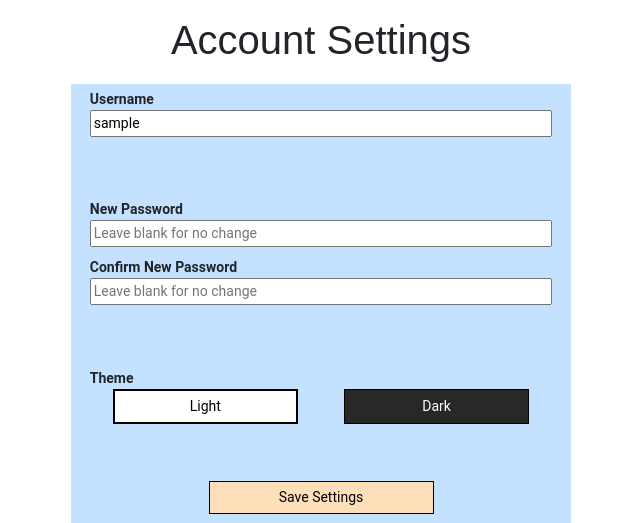
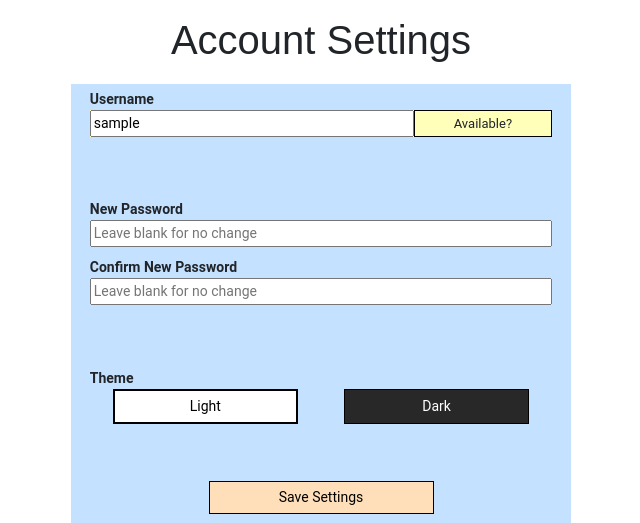
Before and after one commit to bwilkins96/Goal_e, a Django app: page /accountSettings in a window 1280 px wide. Shown: the part 55-578 px from the top of the page, without its empty margins (319-959 px from the left). Run offline with Django 4.2, Linux system fonts and the light colour scheme; a user stored in the database is signed in; tables that the repository leaves empty hold one stand-in row (values such as "Sample post"); some libraries are stand-ins or nearby versions; some web fonts are replaced.

Commit message:
check username available

```diff
--- a/goal_e_project/goal_e/static/goal_e/css/main.css
+++ b/goal_e_project/goal_e/static/goal_e/css/main.css
@@ -207,6 +207,32 @@ textarea {
 #progressBar {
   margin-top: 5px;
 }
+#usernameContainer {
+  display: flex;
+  width: 100%;
+  background-color: #ffffba;
+}
+#usernameContainer #checkAvail {
+  display: flex;
+  justify-content: center;
+  align-items: center;
+  width: 30%;
+  font-size: 13px;
+  border: 1px solid black;
+  cursor: pointer;
+}
+#usernameContainer #checkAvail:hover {
+  background-color: #ffff87;
+}
+#usernameContainer input {
+  width: 70%;
+}
+#usernameContainer .available {
+  background-color: #d4ffdd;
+}
+#usernameContainer .unavailable {
+  background-color: #ffcdd1;
+}
 #cancelBtn {
   margin: 0 0 0 5%;
   font-size: 12px;
@@ -343,7 +369,7 @@ header #logo {
   color: #212529;
   z-index: 1;
 }
-#navMenu #username {
+#navMenu #usernameDisplay {
   font-weight: bold;
   margin: 0 5px;
 }
--- a/goal_e_project/goal_e/static/goal_e/css/main.less
+++ b/goal_e_project/goal_e/static/goal_e/css/main.less
@@ -267,6 +267,38 @@ textarea {
     margin-top: 5px;
 }
 
+#usernameContainer {
+    display: flex;
+    width: 100%;
+    background-color: @yellow;
+
+    #checkAvail {
+        display: flex;
+        justify-content: center;
+        align-items: center;
+        width: 30%;
+        font-size: 13px;
+        border: 1px solid black;
+        cursor: pointer;
+
+        &:hover {
+            background-color: darken(@yellow, 10%);
+        }
+    }
+
+    input {
+        width: 70%;
+    }
+
+    .available {
+        background-color: lighten(@green, @ligthenPerc);
+    }
+
+    .unavailable {
+        background-color: lighten(@red, @ligthenPerc);
+    }
+}
+
 #cancelBtn {
     margin: 0 0 0 5%;
     font-size: 12px;
@@ -433,7 +465,7 @@ header {
     color: @textBlack;
     z-index: 1;
 
-    #username {
+    #usernameDisplay {
         font-weight: bold;
         margin: 0 5px;
     }
--- a/goal_e_project/goal_e/static/goal_e/js/utils.js
+++ b/goal_e_project/goal_e/static/goal_e/js/utils.js
@@ -87,7 +87,7 @@ async function markGoalComplete(id) {
     updatePointsDisplay(responseData);
 }
 
-// Signup form validation
+// Signup / account settings form validation
 function clearMessage(msgId) {
     message = document.getElementById(msgId);
 
@@ -116,3 +116,27 @@ function validatePasswords(e, msgId) {
         handleNonMatchingPasswords(msgId);
     }
 }
+
+function removeAvailableClasses() {
+    const usernameInput = document.getElementById('username');
+    usernameInput.classList.remove('available');
+    usernameInput.classList.remove('unavailable');
+}
+
+async function checkUsernameAvailable() {
+    const usernameInput = document.getElementById('username');
+    const username = usernameInput.value;
+    if (!username) {
+        return removeAvailableClasses();
+    }
+
+    const response = await fetch(serverURL + '/usernameAvailable/' + username);
+    const jsonData = await response.json();
+    const available = jsonData.available;
+
+    if (available) {
+        usernameInput.classList.add('available');
+    } else {
+        usernameInput.classList.add('unavailable');
+    }
+}
--- a/goal_e_project/goal_e/templates/base.html
+++ b/goal_e_project/goal_e/templates/base.html
@@ -50,7 +50,7 @@
         <!-- Collapsible Nav Menu -->
         <nav id="navMenu" class="collapse collapse-horizontal">
             <div id="stretchHolder"></div>
-            <div id="username">{{ user }}</div>
+            <div id="usernameDisplay">{{ user }}</div>
 
             <div id="topLinks">
                 <a href="{% url 'goal_e:index' %}" id="topLink">Current Goals</a>
--- a/goal_e_project/goal_e/templates/goal_e/acnt_settings.html
+++ b/goal_e_project/goal_e/templates/goal_e/acnt_settings.html
@@ -16,7 +16,11 @@
 
         <div class="formEle">
             <label for="username">Username</label>
-            <input type="text" id="username" name="username" value="{{ user }}" required>
+
+            <div id="usernameContainer">
+                <input type="text" id="username" name="username" value="{{ user }}" oninput="removeAvailableClasses()" required>
+                <div id="checkAvail" onclick="checkUsernameAvailable()">Available?</div>
+            </div>
         </div>
 
         <div id="passwordsContainer">
--- a/goal_e_project/goal_e/urls.py
+++ b/goal_e_project/goal_e/urls.py
@@ -15,5 +15,6 @@ urlpatterns = [
     path('calendar/<int:month>/<int:year>', views.calendar_view, name='calendar'),
     path('calendar', views.calendar_view, name='calendar_default'),
     path('dailyGoals/<int:month>/<int:day>/<int:year>', views.daily_goals, name='daily_goals'),
-    path('accountSettings', views.account_settings, name='account_settings')
+    path('accountSettings', views.account_settings, name='account_settings'),
+    path('usernameAvailable/<str:username>', views.username_available, name='username_available')
 ]
--- a/goal_e_project/goal_e/views.py
+++ b/goal_e_project/goal_e/views.py
@@ -312,3 +312,16 @@ def account_settings(request: HttpRequest):
     }
 
     return render(request, 'goal_e/acnt_settings.html', context)
+
+def username_available(request: HttpRequest, username: str):
+    available = True
+
+    if request.user.username == username:
+        available = 'current username'
+    elif user_already_exists(username):
+        available = False
+
+    return JsonResponse({
+        'username': username,
+        'available': available
+    })
```
